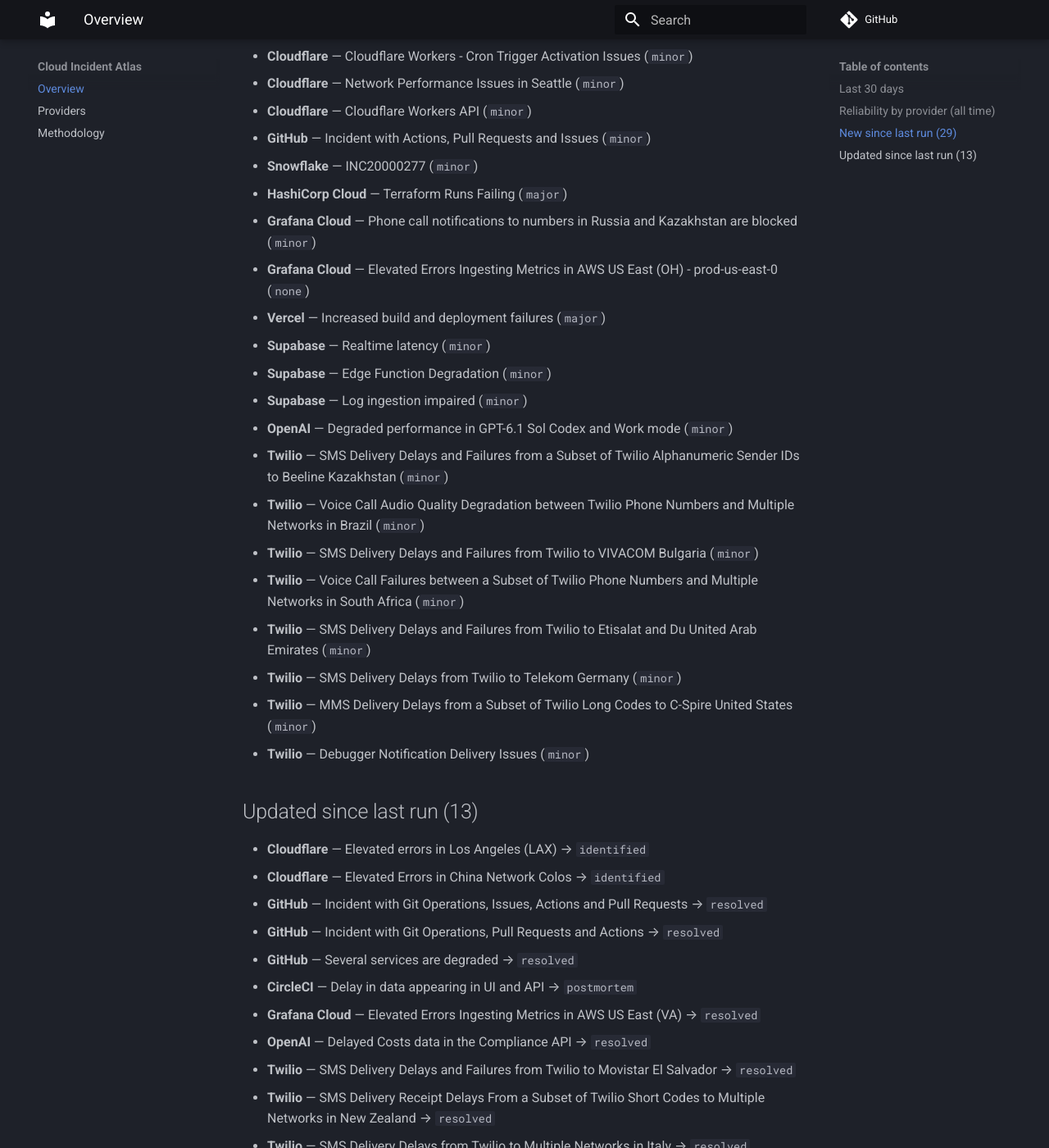
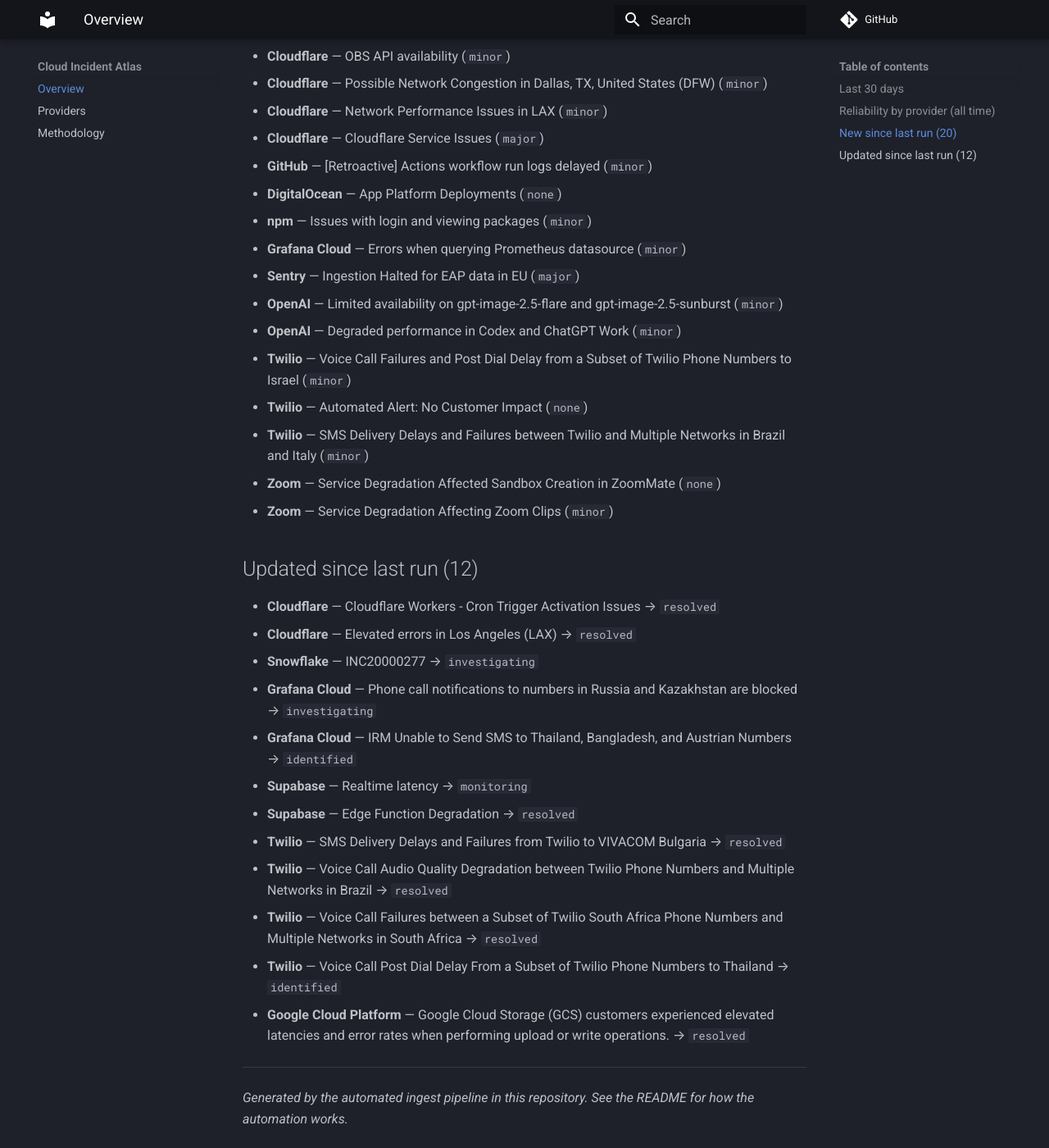
Before and after one commit to ayushgupta07xx/cloud-incident-atlas, an MkDocs documentation site: the page built from docs/index.md, in a window 1280 px wide and 1400 px high, scrolled down 1815 px. Shown: the whole window at 82% size. Built offline with MkDocs 1.6.1 and Material for MkDocs 9.7.7, drawn with Linux system fonts in a browser that asks for light colours; comment, search, counter and statistics services are not loaded; some of the changed text lies outside the part shown.

Commit message:
docs: refresh digest and charts
Regenerated from the corpus by the ingest pipeline.

Run: https://github.com/ayushgupta07xx/cloud-incident-atlas/actions/runs/38558639612

Co-authored-by: github-actions[bot] <41898282+github-actions[bot]@users.noreply.github.com>

```diff
--- a/docs/index.md
+++ b/docs/index.md
@@ -1,11 +1,11 @@
 # Cloud Incident Atlas
 
-Cross-vendor incident data for 25 providers. Corpus: **23,490 incidents**. Updated 2026-10-13.
+Cross-vendor incident data for 25 providers. Corpus: **23,510 incidents**. Updated 2026-10-14.
 
 ## Last 30 days
 
-- Incidents recorded: **506**
-- Major or worse: **66**
+- Incidents recorded: **521**
+- Major or worse: **67**
 
 ## Reliability by provider (all time)
 
@@ -15,71 +15,65 @@
 | Amazon Web Services | cloud | 79 | — | — |
 | Microsoft Azure | cloud | 1 | — | — |
 | CircleCI | devtools | 319 | 69m | 481m |
-| Cloudflare | cdn | 6759 | 239m | 502m |
+| Cloudflare | cdn | 6767 | 239m | 504m |
 | Confluent Cloud | data | 264 | 194m | 1619m |
 | Datadog | observability | 127 | 73m | 226m |
-| DigitalOcean | cloud | 509 | 144m | 571m |
+| DigitalOcean | cloud | 510 | 144m | 571m |
 | Discord | comms | 224 | 56m | 292m |
 | Elastic Cloud | observability | 260 | 192m | 1543m |
 | Google Cloud Platform | cloud | 7 | 640m | — |
-| GitHub | devtools | 636 | 67m | 294m |
-| Grafana Cloud | observability | 774 | 90m | 1133m |
+| GitHub | devtools | 637 | 67m | 292m |
+| Grafana Cloud | observability | 775 | 90m | 1133m |
 | HashiCorp Cloud | devtools | 40 | 178m | 1647m |
 | MongoDB Atlas | data | 278 | 120m | 1406m |
 | Netlify | paas | 225 | 38m | 189m |
 | New Relic | observability | 108 | 63m | 311m |
-| npm | devtools | 64 | 105m | 349m |
-| OpenAI | ai | 108 | 108m | 614m |
-| Sentry | observability | 342 | 85m | 363m |
+| npm | devtools | 65 | 105m | 349m |
+| OpenAI | ai | 110 | 108m | 594m |
+| Sentry | observability | 343 | 86m | 362m |
 | Snowflake | data | 204 | 118m | 592m |
-| Supabase | paas | 441 | 152m | 1235m |
-| Twilio | comms | 11102 | 270m | 1095m |
+| Supabase | paas | 441 | 153m | 1272m |
+| Twilio | comms | 11105 | 270m | 1095m |
 | Vercel | paas | 394 | 72m | 364m |
-| Zoom | comms | 186 | 119m | 1778m |
+| Zoom | comms | 188 | 117m | 1735m |
 
-## New since last run (29)
+## New since last run (20)
 
 - **Cloudflare** — Cloudflare Workers - Cron Trigger Activation Issues (`minor`)
-- **Cloudflare** — Network performance issues in Ashburn, US (IAD) (`minor`)
-- **Cloudflare** — Audit Logs v2 ingestion is missing multiple Cloudflare products (`minor`)
-- **Cloudflare** — Cloudflare Network Performance Issues (`minor`)
-- **Cloudflare** — Cloudflare Workers - Cron Trigger Activation Issues (`minor`)
-- **Cloudflare** — Network Performance Issues in Seattle (`minor`)
-- **Cloudflare** — Cloudflare Workers API (`minor`)
-- **GitHub** — Incident with Actions, Pull Requests and Issues (`minor`)
-- **Snowflake** — INC20000277 (`minor`)
-- **HashiCorp Cloud** — Terraform Runs Failing (`major`)
-- **Grafana Cloud** — Phone call notifications to numbers in Russia and Kazakhstan are blocked (`minor`)
-- **Grafana Cloud** — Elevated Errors Ingesting Metrics in AWS US East (OH) - prod-us-east-0 (`none`)
-- **Vercel** — Increased build and deployment failures (`major`)
-- **Supabase** — Realtime latency (`minor`)
-- **Supabase** — Edge Function Degradation (`minor`)
-- **Supabase** — Log ingestion impaired (`minor`)
-- **OpenAI** — Degraded performance in GPT-6.1 Sol Codex and Work mode (`minor`)
-- **Twilio** — SMS Delivery Delays and Failures from a Subset of Twilio Alphanumeric Sender IDs to Beeline Kazakhstan (`minor`)
-- **Twilio** — Voice Call Audio Quality Degradation between Twilio Phone Numbers and Multiple Networks in Brazil (`minor`)
-- **Twilio** — SMS Delivery Delays and Failures from Twilio to VIVACOM Bulgaria (`minor`)
-- **Twilio** — Voice Call Failures between a Subset of Twilio Phone Numbers and Multiple Networks in South Africa (`minor`)
-- **Twilio** — SMS Delivery Delays and Failures from Twilio to Etisalat and Du United Arab Emirates (`minor`)
-- **Twilio** — SMS Delivery Delays from Twilio to Telekom Germany (`minor`)
-- **Twilio** — MMS Delivery Delays from a Subset of Twilio Long Codes to C-Spire United States (`minor`)
-- **Twilio** — Debugger Notification Delivery Issues (`minor`)
+- **Cloudflare** — Increased HTTP Errors in London (LHR) (`minor`)
+- **Cloudflare** — Elevated number of 5XX errors in PDX (`none`)
+- **Cloudflare** — Elevated errors in Los Angeles (LAX) (`none`)
+- **Cloudflare** — OBS API availability (`minor`)
+- **Cloudflare** — Possible Network Congestion in Dallas, TX, United States (DFW) (`minor`)
+- **Cloudflare** — Network Performance Issues in LAX (`minor`)
+- **Cloudflare** — Cloudflare Service Issues (`major`)
+- **GitHub** — [Retroactive] Actions workflow run logs delayed (`minor`)
+- **DigitalOcean** — App Platform Deployments (`none`)
+- **npm** — Issues with login and viewing packages (`minor`)
+- **Grafana Cloud** — Errors when querying Prometheus datasource (`minor`)
+- **Sentry** — Ingestion Halted for EAP data in EU (`major`)
+- **OpenAI** — Limited availability on gpt-image-2.5-flare and gpt-image-2.5-sunburst (`minor`)
+- **OpenAI** — Degraded performance in Codex and ChatGPT Work (`minor`)
+- **Twilio** — Voice Call Failures and Post Dial Delay from a Subset of Twilio Phone Numbers to Israel (`minor`)
+- **Twilio** — Automated Alert: No Customer Impact (`none`)
+- **Twilio** — SMS Delivery Delays and Failures between Twilio and Multiple Networks in Brazil and Italy (`minor`)
+- **Zoom** — Service Degradation Affected Sandbox Creation in ZoomMate (`none`)
+- **Zoom** — Service Degradation Affecting Zoom Clips (`minor`)
 
-## Updated since last run (13)
+## Updated since last run (12)
 
-- **Cloudflare** — Elevated errors in Los Angeles (LAX) → `identified`
-- **Cloudflare** — Elevated Errors in China Network Colos → `identified`
-- **GitHub** — Incident with Git Operations, Issues, Actions and Pull Requests → `resolved`
-- **GitHub** — Incident with Git Operations, Pull Requests and Actions → `resolved`
-- **GitHub** — Several services are degraded → `resolved`
-- **CircleCI** — Delay in data appearing in UI and API → `postmortem`
-- **Grafana Cloud** — Elevated Errors Ingesting Metrics in AWS US East (VA) → `resolved`
-- **OpenAI** — Delayed Costs data in the Compliance API → `resolved`
-- **Twilio** — SMS Delivery Delays and Failures from Twilio to Movistar El Salvador → `resolved`
-- **Twilio** — SMS Delivery Receipt Delays From a Subset of Twilio Short Codes to Multiple Networks in New Zealand → `resolved`
-- **Twilio** — SMS Delivery Delays from Twilio to Multiple Networks in Italy → `resolved`
-- **Twilio** — SMS Delivery Delays from Twilio to Pelephone Israel → `resolved`
+- **Cloudflare** — Cloudflare Workers - Cron Trigger Activation Issues → `resolved`
+- **Cloudflare** — Elevated errors in Los Angeles (LAX) → `resolved`
+- **Snowflake** — INC20000277 → `investigating`
+- **Grafana Cloud** — Phone call notifications to numbers in Russia and Kazakhstan are blocked → `investigating`
+- **Grafana Cloud** — IRM Unable to Send SMS to Thailand, Bangladesh, and Austrian Numbers → `identified`
+- **Supabase** — Realtime latency → `monitoring`
+- **Supabase** — Edge Function Degradation → `resolved`
+- **Twilio** — SMS Delivery Delays and Failures from Twilio to VIVACOM Bulgaria → `resolved`
+- **Twilio** — Voice Call Audio Quality Degradation between Twilio Phone Numbers and Multiple Networks in Brazil → `resolved`
+- **Twilio** — Voice Call Failures between a Subset of Twilio South Africa Phone Numbers and Multiple Networks in South Africa → `resolved`
 - **Twilio** — Voice Call Post Dial Delay From a Subset of Twilio Phone Numbers to Thailand → `identified`
+- **Google Cloud Platform** — Google Cloud Storage (GCS) customers experienced elevated latencies and error rates when performing upload or write operations. → `resolved`
 
 ---
 
```
Also changed, not shown: README.md (+8 -8 lines), docs/providers.md (+16 -16 lines), docs/img/mttr.svg, docs/img/timeline.svg.
